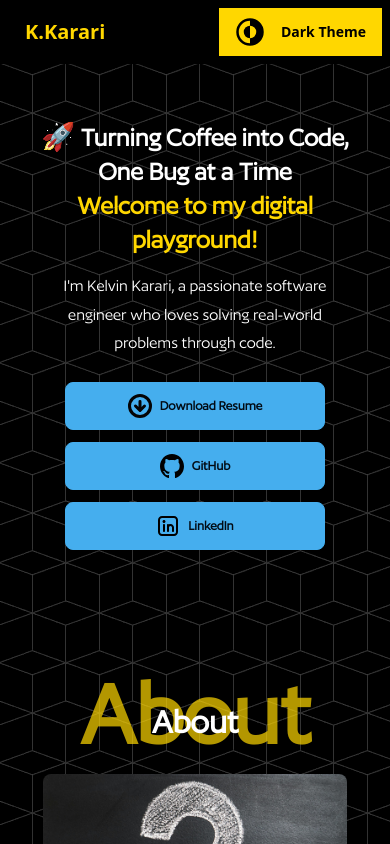
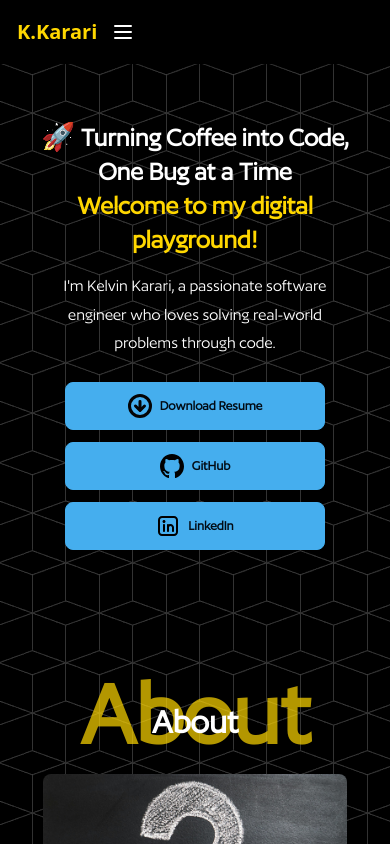
Before and after one commit to p-karari/portfolio_project, a React (Vite) app: page / in a window 390 px wide. Shown: the top 844 px of the page. Built offline with nearby package versions, Linux system fonts and the light colour scheme.

Commit message:
Added responsiveness

```diff
--- a/src/components/Navbar.tsx
+++ b/src/components/Navbar.tsx
@@ -1,28 +1,41 @@
-import ModeSwitcherIcon from '../assets/dark-mode-svgrepo-com.svg';
-
 function Navbar() {
   const scrollToSection = (id: string) => {
     const section = document.getElementById(id);
     if (section) {
-      section.scrollIntoView(); // No animation
+      section.scrollIntoView();
     }
   };
 
   const sections = ['hero', 'about', 'projects', 'skills', 'resume', 'contact'];
 
   return (
-    <div className="navbar bg-black sticky top-0 z-50 shadow-md text-white">
-      <div className="navbar-start">
-        <a className="btn btn-ghost text-xl text-gold font-bold px-4 h-full">K.Karari</a>
-      </div>
+    <div className="navbar bg-black sticky top-0 z-50 shadow-md text-white px-4">
+      <div className="flex w-full items-center">
 
-      <div className="navbar-center hidden lg:flex">
-        <ul className="menu menu-horizontal px-0">
+        <div className="basis-1/4 flex items-center">
+          <a className="btn btn-ghost text-xl text-gold font-bold px-0">K.Karari</a>
+
+          <div className="dropdown lg:hidden ml-2">
+            <label tabIndex={0} className="btn btn-ghost px-1">
+              <svg
+                xmlns="http://www.w3.org/2000/svg"
+                className="h-6 w-6 text-white"
+                fill="none"
+                viewBox="0 0 24 24"
+                stroke="currentColor"
+              >
+                <path strokeLinecap="round" strokeLinejoin="round" strokeWidth="2" d="M4 6h16M4 12h16M4 18h16" />
+              </svg>
+            </label>
+            <ul
+              tabIndex={0}
+              className="menu menu-sm dropdown-content mt-3 z-[1] p-2 shadow bg-black rounded-box w-52"
+            >
               {sections.map((id) => (
-            <li key={id} className="h-full">
+                <li key={id}>
                   <button
                     onClick={() => scrollToSection(id)}
-                className="h-full px-4 py-3 font-bold border-none rounded-none bg-black text-white hover:bg-gold hover:text-white transition-colors duration-300"
+                    className="w-full text-left px-4 py-2 font-semibold hover:bg-gold hover:text-white transition-colors"
                   >
                     {id.charAt(0).toUpperCase() + id.slice(1)}
                   </button>
@@ -30,12 +43,19 @@ function Navbar() {
               ))}
             </ul>
           </div>
+        </div>
 
-      <div className="navbar-end">
-        <button className="btn flex bg-gold text-black border-none px-4 h-full rounded-none">
-          <img src={ModeSwitcherIcon} alt="Dark Mode" width="30px" height="30px" />
-          <p className="ml-2">Dark Theme</p>
+        <div className="hidden lg:flex basis-3/4 justify-evenly">
+          {sections.map((id) => (
+            <button
+              key={id}
+              onClick={() => scrollToSection(id)}
+              className="px-4 py-3 font-bold text-white hover:bg-gold transition-colors duration-300"
+            >
+              {id.charAt(0).toUpperCase() + id.slice(1)}
             </button>
+          ))}
+        </div>
       </div>
     </div>
   );
```
Lines whose indentation alone changed are shown as unchanged.
